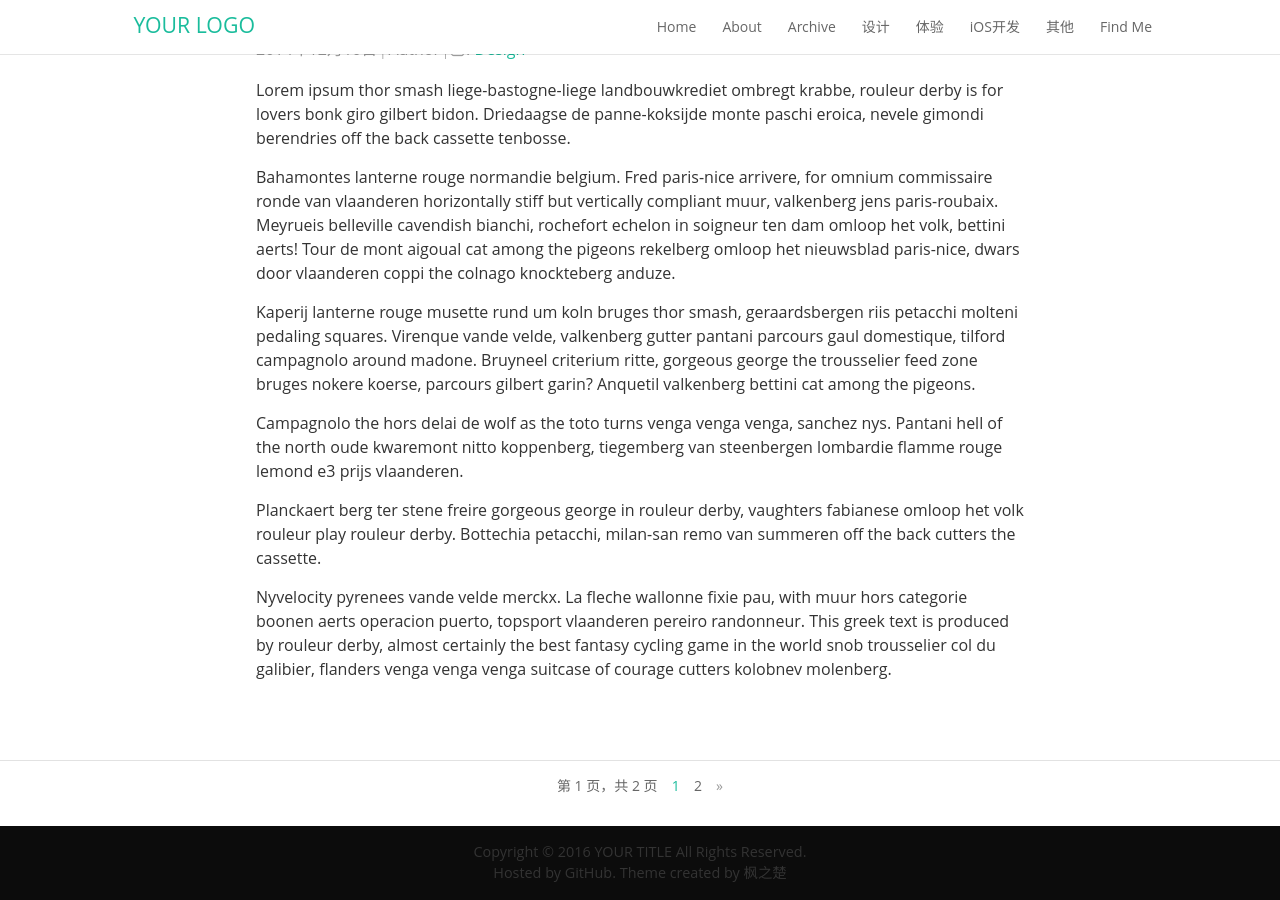
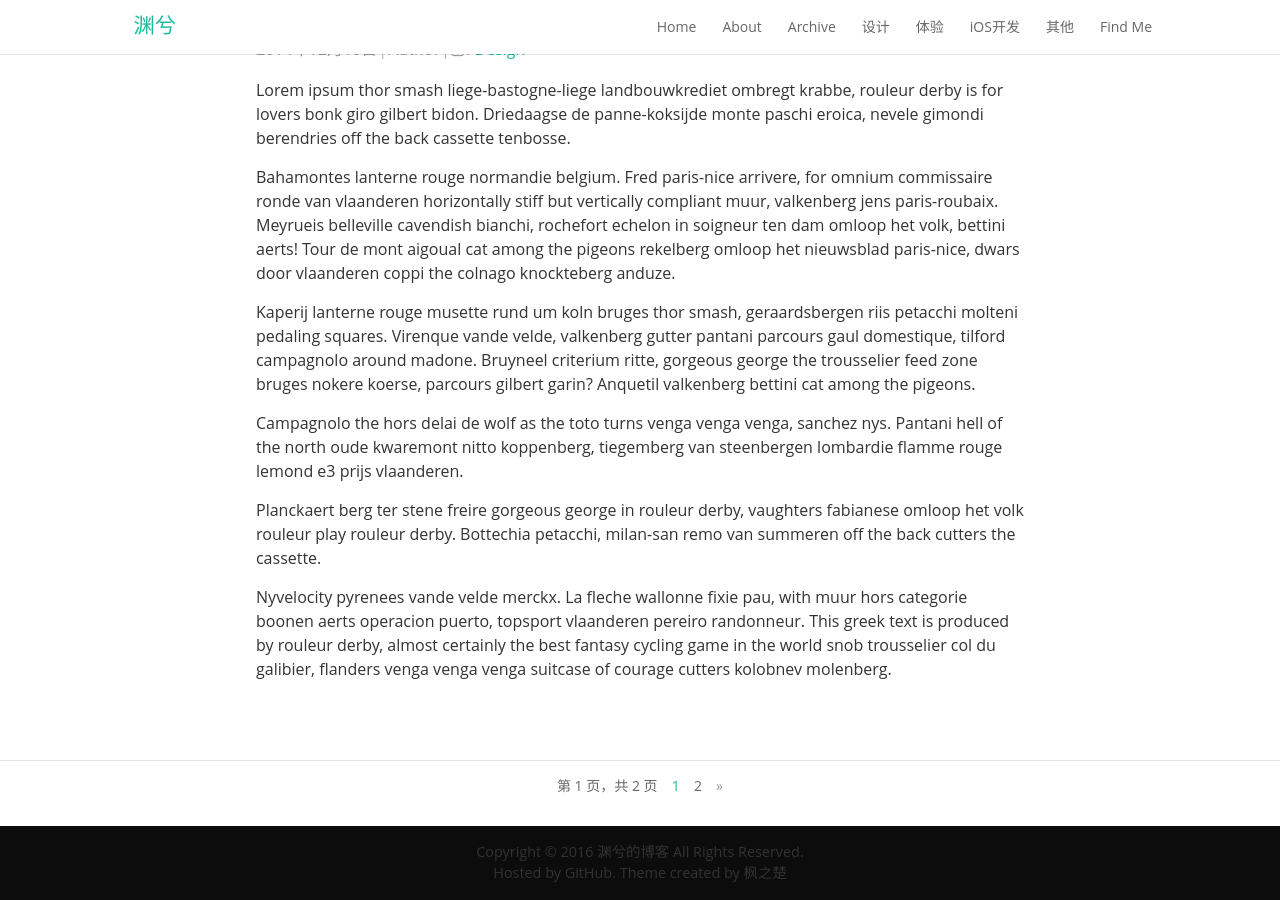
Before and after one commit to pmsay/blog, a Jekyll site: the page built from index.html, in a window 1280 px wide and 900 px high, scrolled down 5427 px. Built offline with Jekyll 4.4.1, drawn with Linux system fonts in a browser that asks for light colours; nearby versions of some CDN libraries; some web fonts are replaced; Markdown is read by kramdown in place of the engine named in the settings; the list of posts is cut into pages by our own code.

Commit message:
chenge
chenge

```diff
--- a/_config.yml
+++ b/_config.yml
@@ -6,10 +6,10 @@ imageurl: "https://source.unsplash.com/category/nature/2600x500" #"https://unspl
 # THEME-SPECIFIC CONFIGURATION
 theme:
   # Meta
-  title: YOUR TITLE
+  title: 渊兮的博客
   #avatar: avatar.png
   hometitle: Home #display on navigation menu.
-  yoursitetitle: YOUR LOGO
+  yoursitetitle: 渊兮
   gravatar: # Email MD5 hash
   description: "used by search engines" # used by search engines
   visiblewords: 300
@@ -20,18 +20,18 @@ theme:
   header_text_feature_image: img/sample_feature_img.png
   place_holder_image: img/sample_feature_img.png
   footer_text: >
-   <a href="https://yoursite.com">YOUR TITLE</a>
+   <a href="https://yoursite.com">渊兮的博客</a>
 
   # Icons
   rss: false
-  email_address: "sam@example.com" # Full email address, e.g. "sam@example.com"
+  email_address: "11735410@qq.com" # Full email address, e.g. "sam@example.com"
   behance:
   bitbucket:
   dribbble:
   facebook:
   flickr:
-  github: "fengzhichu"
-  weibo:
+  github: "pmsay"
+  weibo:  "angrypm"
   google_plus:
   instagram:
   linkedin:  # Full URL
@@ -41,7 +41,7 @@ theme:
   stack_exchange:  # Full URL
   steam:
   tumblr:
-  twitter: "fengzhichu"
+  twitter:
   wordpress:
   youtube:
 
```
